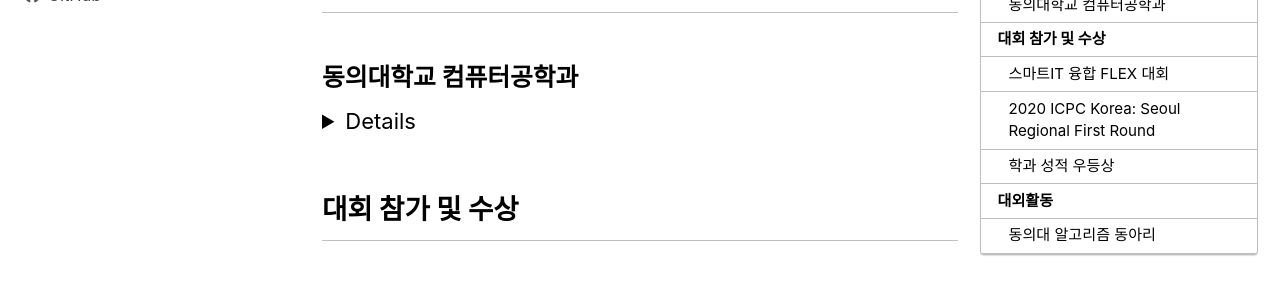
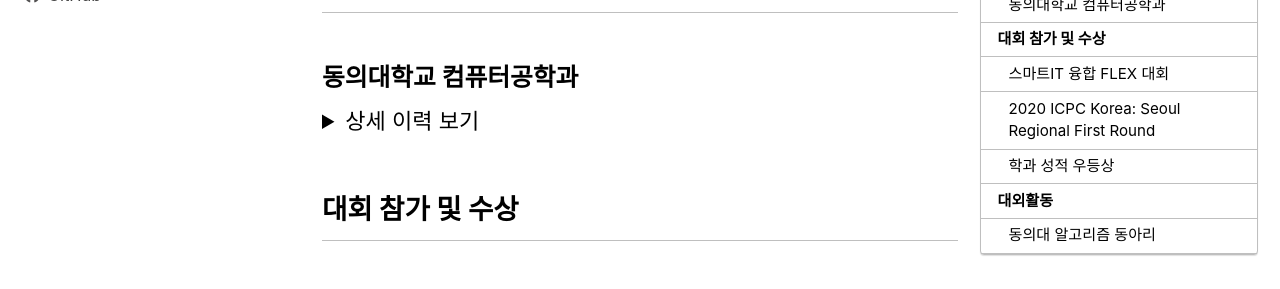
Before and after one commit to jh2song/jh2song.github.io, a Jekyll site: the page built from _pages/about.md, in a window 1280 px wide and 1372 px high. Shown: the part 252-541 px from the top of the window. Built offline with Jekyll 4.4.1, drawn with Linux system fonts in a browser that asks for light colours; cached includes are drawn as plain includes.

Commit message:
21/01/16

```diff
--- a/_pages/about.md
+++ b/_pages/about.md
@@ -10,7 +10,7 @@ toc_sticky: true
 ### 동의대학교 컴퓨터공학과
 
 <details>
-<h1><summary>상세 이력 보기</summary></h1>
+<summary>상세 이력 보기</summary>
 <div markdown="1">
 
 * 2018.03 ~
```
